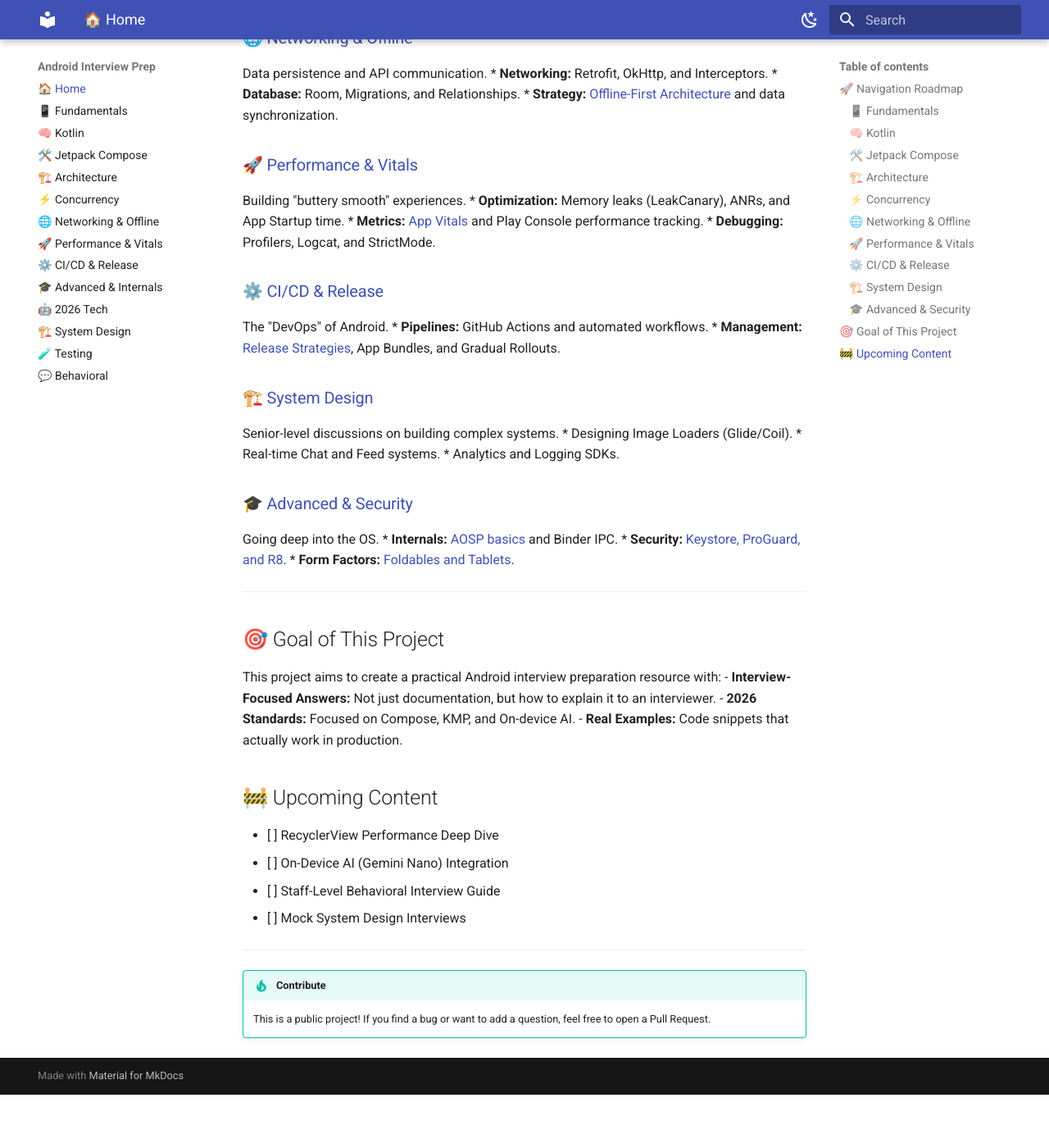
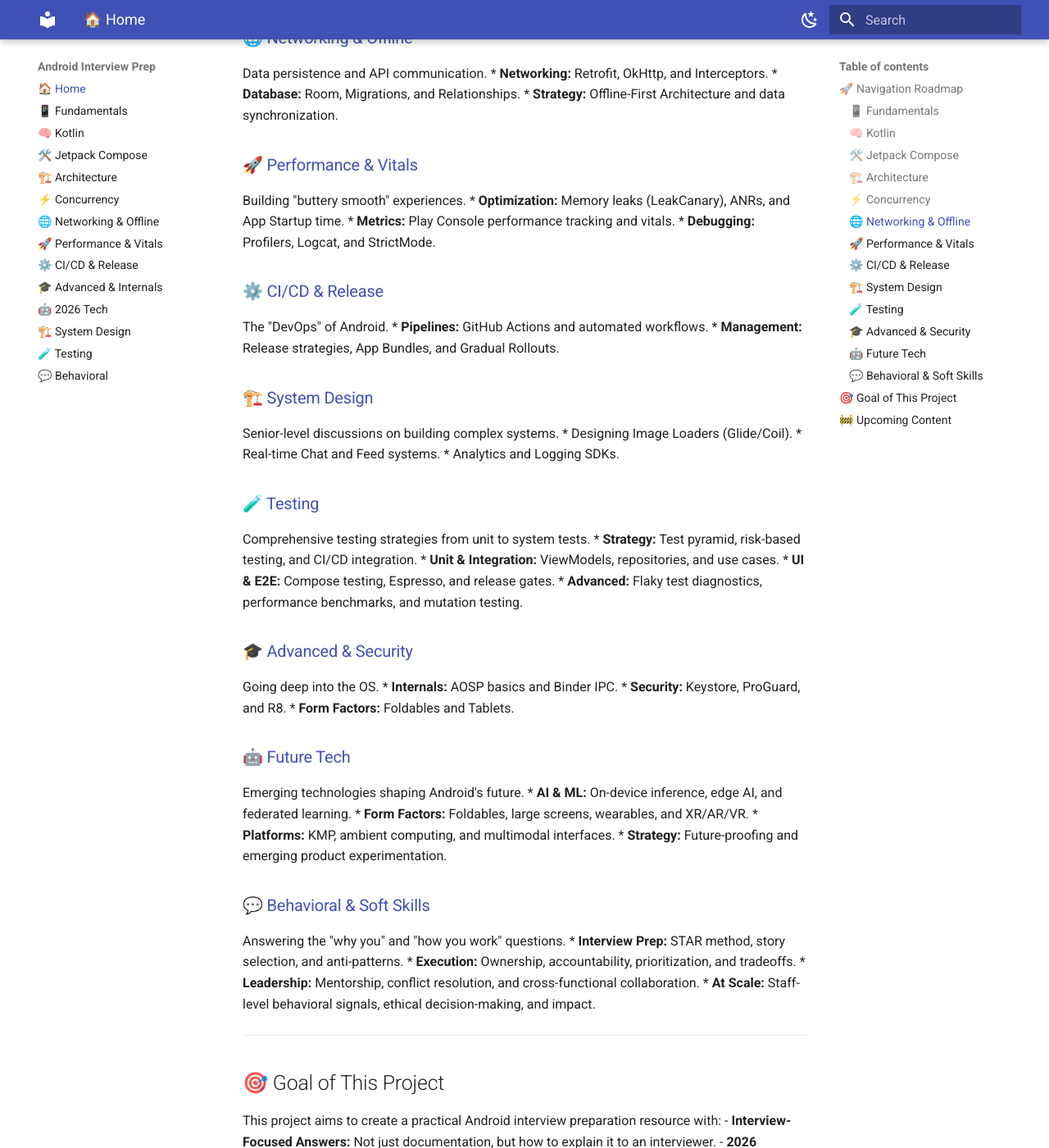
Before and after one commit to tauqir295/android-interview-prep, an MkDocs documentation site: the page built from docs/index.md, in a window 1280 px wide and 1400 px high, scrolled down 1142 px. Shown: the whole window at 82% size. Built offline with MkDocs 1.6.1 and Material for MkDocs 9.7.7, drawn with Linux system fonts in a browser that asks for light colours; before the commit the page ends 2477 px from its top, so only the background shows below that.

Commit message:
fixed index file

```diff
--- a/docs/index.md
+++ b/docs/index.md
@@ -6,64 +6,85 @@ Welcome to the ultimate preparation guide for Android Developers. This resource
 
 ## 🚀 Navigation Roadmap
 
-### [📱 Fundamentals](./fundamentals.md)
+### [📱 Fundamentals](./generated/fundamentals.md)
 Master the core building blocks of the Android OS.
 * **Lifecycle:** Deep dives into Activity and Fragment states.
 * **Components:** Services, Broadcast Receivers, and Content Providers.
 * **Manifest & Context:** Understanding the app's blueprint and memory-safe context usage.
 
-### [🧠 Kotlin](./kotlin.md)
+### [🧠 Kotlin](./generated/kotlin.md)
 Modern Android is Kotlin-first. We cover language internals and idiomatic usage.
 * **Core:** Null safety, Extension functions, and Higher-order functions.
 * **Advanced:** Inline functions, Reified types, and Sealed Class hierarchies.
 * **Asynchronous:** Coroutines and Flow (StateFlow/SharedFlow).
 
-### [🛠️ Jetpack Compose](./compose.md)
+### [🛠️ Jetpack Compose](./generated/compose.md)
 The declarative UI standard for Android.
 * **State:** `remember`, `rememberSaveable`, and State Hoisting.
 * **Internals:** Recomposition cycles and stability.
 * **Effects:** Managing side effects with `LaunchedEffect` and `DisposableEffect`.
 
-### [🏗️ Architecture](./architecture.md)
+### [🏗️ Architecture](./generated/architecture.md)
 Design patterns that define professional, scalable apps.
 * **Patterns:** MVVM, MVI, and Clean Architecture.
 * **DI:** Hilt, Dagger2, and Koin.
 * **Scalability:** Modularization strategies and the Repository pattern.
 
-### [⚡ Concurrency](./concurrency.md)
+### [⚡ Concurrency](./generated/concurrency.md)
 Efficient background processing.
 * **Coroutines:** Dispatchers, Scopes, and Structured Concurrency.
 * **Flow vs LiveData:** Migration strategies and use cases.
 * **Threading:** Handlers, Loopers, and the Main Thread.
 
-### [🌐 Networking & Offline](./networking-db.md)
+### [🌐 Networking & Offline](./generated/networking.md)
 Data persistence and API communication.
 * **Networking:** Retrofit, OkHttp, and Interceptors.
 * **Database:** Room, Migrations, and Relationships.
-* **Strategy:** [Offline-First Architecture](./offline-first.md) and data synchronization.
+* **Strategy:** Offline-First Architecture and data synchronization.
 
-### [🚀 Performance & Vitals](./performance-debug.md)
+### [🚀 Performance & Vitals](./generated/performance.md)
 Building "buttery smooth" experiences.
 * **Optimization:** Memory leaks (LeakCanary), ANRs, and App Startup time.
-* **Metrics:** [App Vitals](./app-vitals.md) and Play Console performance tracking.
+* **Metrics:** Play Console performance tracking and vitals.
 * **Debugging:** Profilers, Logcat, and StrictMode.
 
-### [⚙️ CI/CD & Release](./cicd-pipelines.md)
+### [⚙️ CI/CD & Release](./generated/cicd.md)
 The "DevOps" of Android.
 * **Pipelines:** GitHub Actions and automated workflows.
-* **Management:** [Release Strategies](./release-management.md), App Bundles, and Gradual Rollouts.
+* **Management:** Release strategies, App Bundles, and Gradual Rollouts.
 
-### [🏗️ System Design](./system-design.md)
+### [🏗️ System Design](./generated/system-design.md)
 Senior-level discussions on building complex systems.
 * Designing Image Loaders (Glide/Coil).
 * Real-time Chat and Feed systems.
 * Analytics and Logging SDKs.
 
-### [🎓 Advanced & Security](./advanced.md)
+### [🧪 Testing](./generated/testing.md)
+Comprehensive testing strategies from unit to system tests.
+* **Strategy:** Test pyramid, risk-based testing, and CI/CD integration.
+* **Unit & Integration:** ViewModels, repositories, and use cases.
+* **UI & E2E:** Compose testing, Espresso, and release gates.
+* **Advanced:** Flaky test diagnostics, performance benchmarks, and mutation testing.
+
+### [🎓 Advanced & Security](./generated/advanced.md)
 Going deep into the OS.
-* **Internals:** [AOSP basics](./aosp-internals.md) and Binder IPC.
-* **Security:** [Keystore, ProGuard, and R8](./security.md).
-* **Form Factors:** [Foldables and Tablets](./foldables.md).
+* **Internals:** AOSP basics and Binder IPC.
+* **Security:** Keystore, ProGuard, and R8.
+* **Form Factors:** Foldables and Tablets.
+
+### [🤖 Future Tech](./generated/future-tech.md)
+Emerging technologies shaping Android's future.
+* **AI & ML:** On-device inference, edge AI, and federated learning.
+* **Form Factors:** Foldables, large screens, wearables, and XR/AR/VR.
+* **Platforms:** KMP, ambient computing, and multimodal interfaces.
+* **Strategy:** Future-proofing and emerging product experimentation.
+
+### [💬 Behavioral & Soft Skills](./generated/behavioral.md)
+Answering the "why you" and "how you work" questions.
+* **Interview Prep:** STAR method, story selection, and anti-patterns.
+* **Execution:** Ownership, accountability, prioritization, and tradeoffs.
+* **Leadership:** Mentorship, conflict resolution, and cross-functional collaboration.
+* **At Scale:** Staff-level behavioral signals, ethical decision-making, and impact.
 
 ---
 
```
